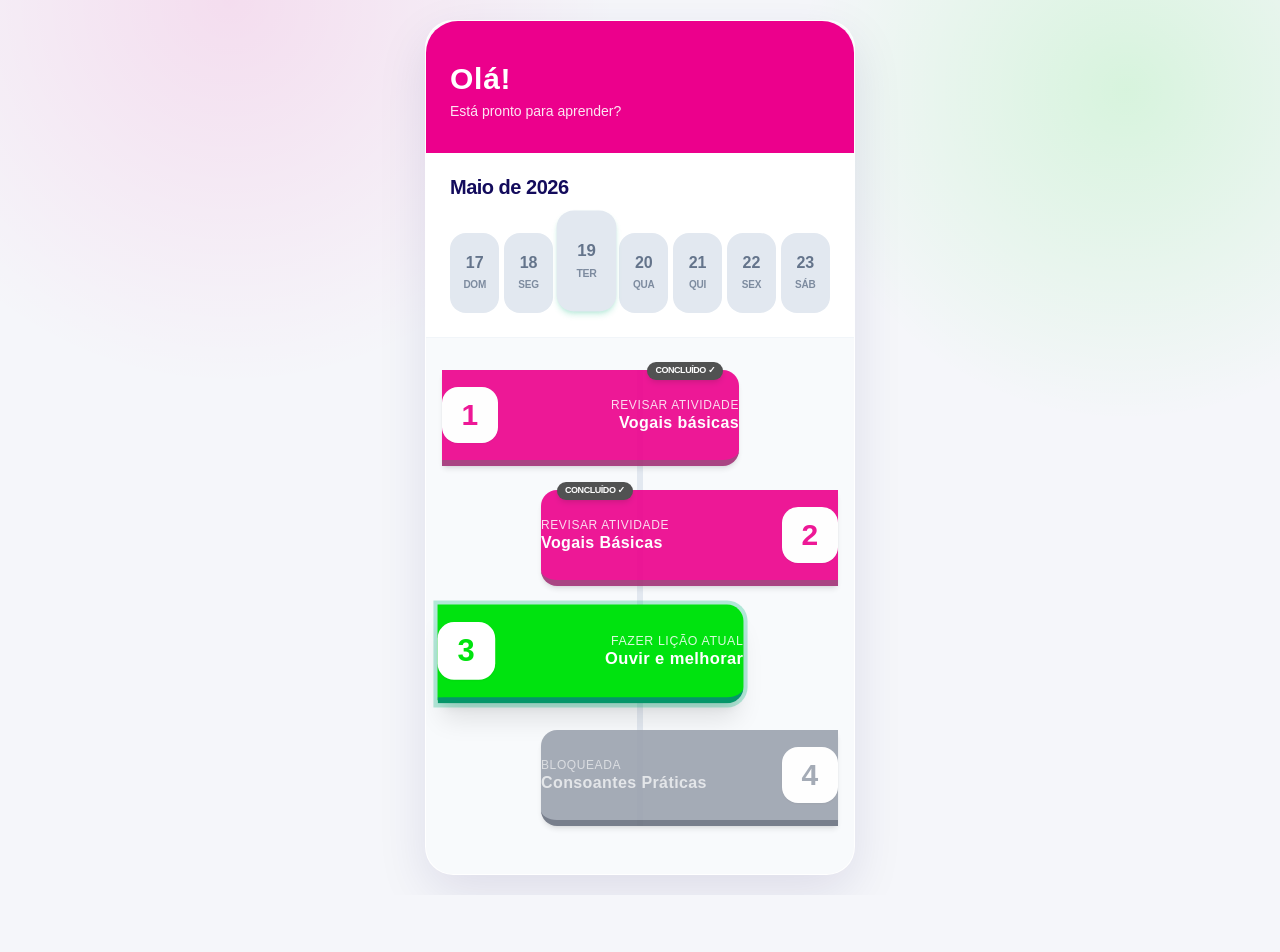
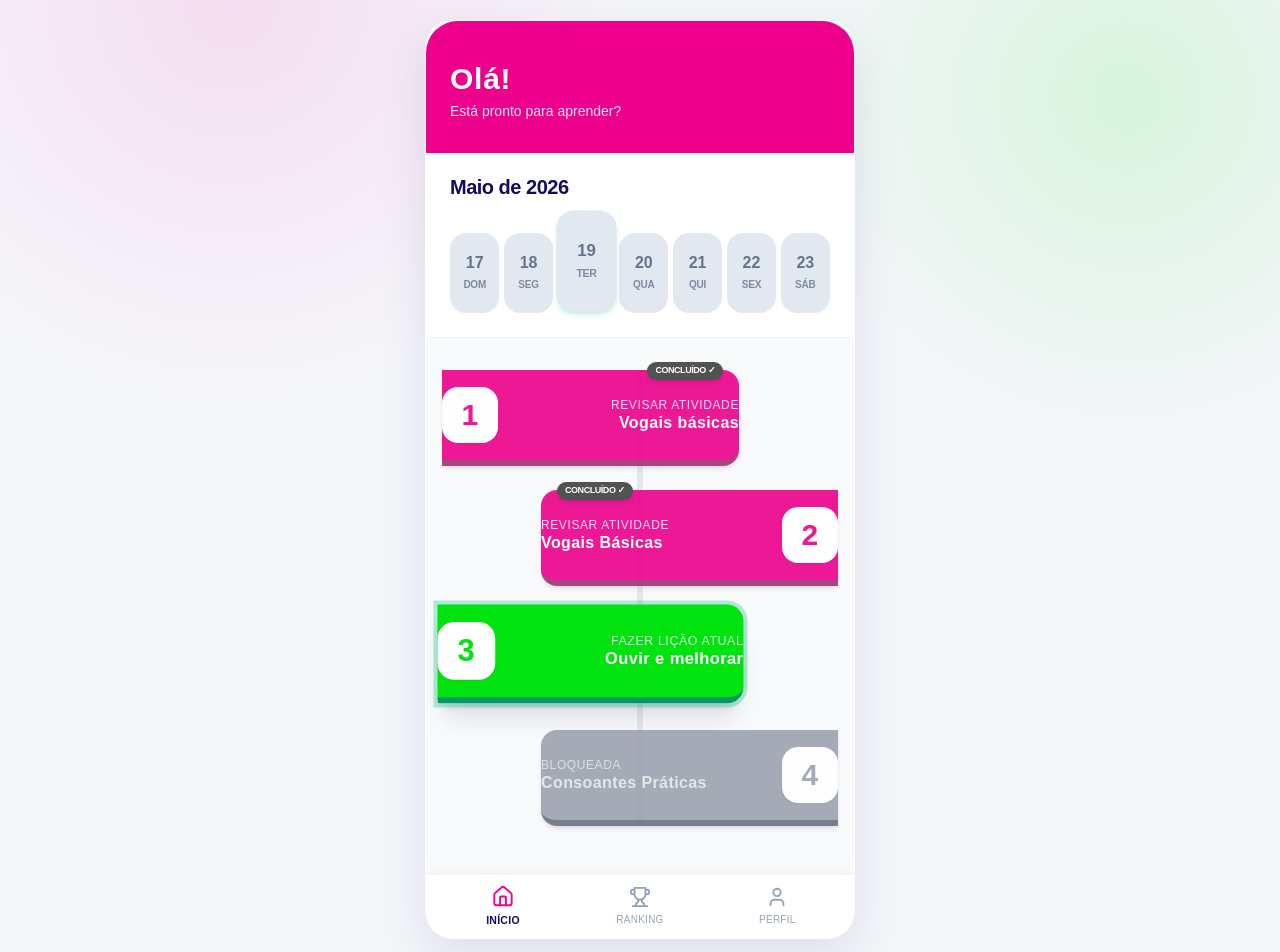
Before and after one commit to Jul14M0raes/mvp.0, a Next.js app: page / in a window 1280 px wide. Shown: the top 952 px of the page. Before the commit the page ends 895 px from the top, so only its background shows below. Built offline with nearby package versions, Linux system fonts and the light colour scheme.

Commit message:
Adição da aba de navegação do projeto com: Inicio_rank_perfil

```diff
--- a/app/page.tsx
+++ b/app/page.tsx
@@ -4,18 +4,20 @@ import { useEffect, useMemo, useState } from "react";
 
 import {
   dailyQuestionSets,
+  dadosDasLicoes,
 } from "./data/questions";
 
 import { HomeScreen } from "@/components/screens/HomeScreen";
 import { QuizScreen } from "@/components/screens/QuizScreen";
 import { ResultScreen } from "@/components/screens/ResultsScreen";
-import { dadosDasLicoes } from "./data/questions";
 import { ProgressBarr } from "@/components/ui/ProgressBar";
 import { MetricCard } from "@/components/ui/MetricCard";
 
+// Certifique-se de alinhar o nome exato do arquivo (NavegationScreen ou NavigationScreen)
+import { NavigationScreen, TabOption } from "@/components/screens/NavegationScreen";
+
 type Screen = "home" | "quiz" | "result";
 
-// 1. ATUALIZAÇÃO DA TIPAGEM GLOBAL DO COMPONENTE PAI
 type UserProgress = {
   xp: number;
   streak: number;
@@ -32,12 +34,10 @@ const defaultProgress: UserProgress = {
   completedDates: [],
 };
 
-
 function dateKey(date = new Date()) {
   const year = date.getFullYear();
   const month = String(date.getMonth() + 1).padStart(2, "0");
   const day = String(date.getDate()).padStart(2, "0");
-
   return `${year}-${month}-${day}`;
 }
 
@@ -54,9 +54,7 @@ function previousDateKey(key: string) {
 
 function daysBetween(start: string, end: string) {
   const ms = 24 * 60 * 60 * 1000;
-  return Math.round(
-    (dateFromKey(end).getTime() - dateFromKey(start).getTime()) / ms
-  );
+  return Math.round((dateFromKey(end).getTime() - dateFromKey(start).getTime()) / ms);
 }
 
 function positiveModulo(value: number, divisor: number) {
@@ -68,15 +66,16 @@ function questionsForDate(key: string) {
     daysBetween(CYCLE_START_DATE, key),
     dailyQuestionSets.length
   );
-
   return dailyQuestionSets[index];
 }
-
 
 export default function Page() {
   const [screen, setScreen] = useState<Screen>("home");
   const [progress, setProgress] = useState<UserProgress>(defaultProgress);
   const [currentDateKey, setCurrentDateKey] = useState(dateKey());
+
+  // Novo estado para controlar a aba selecionada na barra de navegação inferior
+  const [activeTab, setActiveTab] = useState<TabOption>("home");
 
   const [currentQuestion, setCurrentQuestion] = useState(0);
   const [selectedOption, setSelectedOption] = useState<number | null>(null);
@@ -85,7 +84,6 @@ export default function Page() {
 
   const questions = questionsForDate(currentDateKey);
 
-  // 2. CORREÇÃO DA VALIDAÇÃO: Verifica de forma nativa dentro do array se hoje foi concluído
   const completedToday = progress.completedDates.includes(currentDateKey);
 
   const dailyCompletion = completedToday
@@ -96,20 +94,15 @@ export default function Page() {
     return Math.round((correctAnswers / questions.length) * 100);
   }, [correctAnswers, questions.length]);
 
-
   useEffect(() => {
     const saved = localStorage.getItem(STORAGE_KEY);
-
     if (saved) {
       try {
         const parsed = JSON.parse(saved);
-
-        // Mantém retrocompatibilidade caso existam dados antigos no formato antigo de string única
         if (parsed.lastCompletedDate && !parsed.completedDates) {
           parsed.completedDates = [parsed.lastCompletedDate];
           delete parsed.lastCompletedDate;
         }
-
         setProgress({ ...defaultProgress, ...parsed });
       } catch {
         localStorage.removeItem(STORAGE_KEY);
@@ -121,14 +114,12 @@ export default function Page() {
     const interval = setInterval(() => {
       setCurrentDateKey(dateKey());
     }, 60 * 1000);
-
     return () => clearInterval(interval);
   }, []);
 
   useEffect(() => {
     localStorage.setItem(STORAGE_KEY, JSON.stringify(progress));
   }, [progress]);
-
 
   function startQuiz() {
     setCurrentQuestion(0);
@@ -141,21 +132,17 @@ export default function Page() {
   function handleAnswer(optionIndex: number) {
     if (selectedOption !== null) return;
 
-    const isCorrect =
-      optionIndex === questions[currentQuestion].answer;
-
+    const isCorrect = optionIndex === questions[currentQuestion].answer;
     setSelectedOption(optionIndex);
     setCorrectAnswers((prev) => prev + (isCorrect ? 1 : 0));
 
     setTimeout(() => {
       const next = currentQuestion + 1;
-
       if (next < questions.length) {
         setCurrentQuestion(next);
         setSelectedOption(null);
         return;
       }
-
       finishQuiz();
     }, 650);
   }
@@ -164,11 +151,6 @@ export default function Page() {
     const today = currentDateKey;
     const yesterday = previousDateKey(today);
 
-    console.log("=== DEBUG OFENSIVA ===");
-    console.log("Chave de Hoje:", today);
-    console.log("Chave de Ontem esperada:", yesterday);
-    console.log("Histórico de datas no estado:", progress.completedDates);
-
     const xpGained = completedToday
       ? 0
       : Math.max(20, correctAnswers * XP_PER_CORRECT);
@@ -176,16 +158,10 @@ export default function Page() {
     setEarnedXp(xpGained);
 
     setProgress((prev) => {
-      if (prev.completedDates.includes(today)) {
-        return prev;
-      }
+      if (prev.completedDates.includes(today)) return prev;
 
       const fezOntem = prev.completedDates.includes(yesterday);
-      console.log("Fez a atividade ontem?", fezOntem);
-
       const streak = fezOntem ? prev.streak + 1 : 1;
-      console.log("Nova ofensiva calculada:", streak);
-
       const completedDates = [...prev.completedDates, today];
 
       return {
@@ -201,9 +177,9 @@ export default function Page() {
   function goHome() {
     setScreen("home");
     setSelectedOption(null);
+    setActiveTab("home"); // Garante que volta para a aba inicial visualmente
   }
 
-  // Cria um objeto compatível com telas antigas se for estritamente necessário (ex: ResultScreen antiga)
   const legacyProgressAdapter = {
     xp: progress.xp,
     streak: progress.streak,
@@ -214,7 +190,24 @@ export default function Page() {
     <main className="px-4 py-5 text-brand-ink sm:px-6">
       <div className="mx-auto flex min-h-[680px] w-full max-w-[430px] flex-col overflow-hidden rounded-[28px] border border-white/80 bg-white shadow-soft">
 
-        {screen === "home" && (
+        {/* CASO 1: Se estiver jogando o Quiz, exibe a tela de quiz pura (sem navbar inferior) */}
+        {screen === "quiz" && (
+          <QuizScreen
+            currentQuestion={currentQuestion}
+            totalQuestions={questions.length}
+            question={questions[currentQuestion]}
+            selectedOption={selectedOption}
+            onAnswer={handleAnswer}
+            xpPerCorrect={XP_PER_CORRECT}
+          />
+        )}
+
+        {/* CASO 2: Se NÃO estiver no quiz, renderiza a moldura de navegação global */}
+        {screen !== "quiz" && (
+          <NavigationScreen currentTab={activeTab} onTabChange={setActiveTab}>
+
+            {/* Sub-telas pertencentes à aba 'Início' */}
+            {activeTab === "home" && screen === "home" && (
               <HomeScreen
                 completedToday={completedToday}
                 dailyCompletion={dailyCompletion}
@@ -230,23 +223,11 @@ export default function Page() {
               />
             )}
 
-        {screen === "quiz" && (
-          <QuizScreen
-            currentQuestion={currentQuestion}
-            totalQuestions={questions.length}
-            question={questions[currentQuestion]}
-            selectedOption={selectedOption}
-            onAnswer={handleAnswer}
-            xpPerCorrect={XP_PER_CORRECT}
-          />
-        )}
-
-        {screen === "result" && (
+            {activeTab === "home" && screen === "result" && (
               <ResultScreen
                 accuracy={accuracy}
                 correctAnswers={correctAnswers}
                 earnedXp={earnedXp}
-            // Injeta o adaptador contendo lastCompletedDate caso o seu ResultScreen ainda faça uso dessa chave
                 progress={{
                   ...legacyProgressAdapter,
                   ...({ completedDates: progress.completedDates } as any)
@@ -255,6 +236,26 @@ export default function Page() {
                 onRestart={startQuiz}
               />
             )}
+
+            {/* Sub-tela pertencente à aba 'Ranking' */}
+            {activeTab === "leaderboard" && (
+              <div className="flex flex-1 flex-col items-center justify-center p-5 text-center">
+                <p className="text-sm font-bold uppercase tracking-wider text-slate-400">Em Breve</p>
+                <h3 className="text-xl font-black text-brand-navy mt-1">Classificação Global</h3>
+              </div>
+            )}
+
+            {/* Sub-tela pertencente à aba 'Perfil' */}
+            {activeTab === "profile" && (
+              <div className="flex flex-1 flex-col items-center justify-center p-5 text-center">
+                <p className="text-sm font-bold uppercase tracking-wider text-slate-400">Em Breve</p>
+                <h3 className="text-xl font-black text-brand-navy mt-1">Seu Perfil</h3>
+              </div>
+            )}
+
+          </NavigationScreen>
+        )}
+
       </div>
     </main>
   );
--- /dev/null
+++ b/components/screens/NavegationScreen.tsx
@@ -0,0 +1,62 @@
+"use client";
+
+import React from "react";
+import { Home, Trophy, User, Settings } from "lucide-react";
+
+// 1. Definição dos tipos das abas disponíveis
+export type TabOption = "home" | "leaderboard" | "profile";
+
+type NavigationScreenProps = {
+  currentTab: TabOption;
+  onTabChange: (tab: TabOption) => void;
+  children: React.ReactNode; // O conteúdo da tela ativa será injetado aqui
+};
+
+export function NavigationScreen({
+  currentTab,
+  onTabChange,
+  children,
+}: NavigationScreenProps) {
+
+  // 2. Itens da barra de navegação para mapeamento dinâmico
+  const navItems = [
+    { id: "home", label: "Início", icon: <Home size={22} /> },
+    { id: "leaderboard", label: "Ranking", icon: <Trophy size={22} /> },
+    { id: "profile", label: "Perfil", icon: <User size={22} /> },
+  ] as const;
+
+  return (
+    <div className="flex h-full w-full flex-col bg-white">
+      {/* Área do Conteúdo Dinâmico */}
+      <div className="flex-1 overflow-y-auto">
+        {children}
+      </div>
+
+      {/* Barra de Navegação Inferior (Bottom Nav) */}
+      <nav className="flex h-16 w-full items-center justify-around border-t border-slate-100 bg-white px-2 shadow-[0_-4px_12px_rgba(0,0,0,0.03)]">
+        {navItems.map((item) => {
+          const isActive = currentTab === item.id;
+
+          return (
+            <button
+              key={item.id}
+              onClick={() => onTabChange(item.id)}
+              className={`flex flex-col items-center justify-center gap-1 min-w-[64px] h-full transition-all active:scale-95 ${
+                isActive
+                  ? "text-brand-navy font-black scale-105"
+                  : "text-slate-400 font-medium hover:text-slate-600"
+              }`}
+            >
+              <div className={isActive ? "text-brand-pink" : "text-inherit"}>
+                {item.icon}
+              </div>
+              <span className="text-[10px] tracking-wide uppercase">
+                {item.label}
+              </span>
+            </button>
+          );
+        })}
+      </nav>
+    </div>
+  );
+}
```
Also changed, not shown: 1 other file (tests, documents, lock files or other folders). Lines whose indentation alone changed are shown as unchanged.
